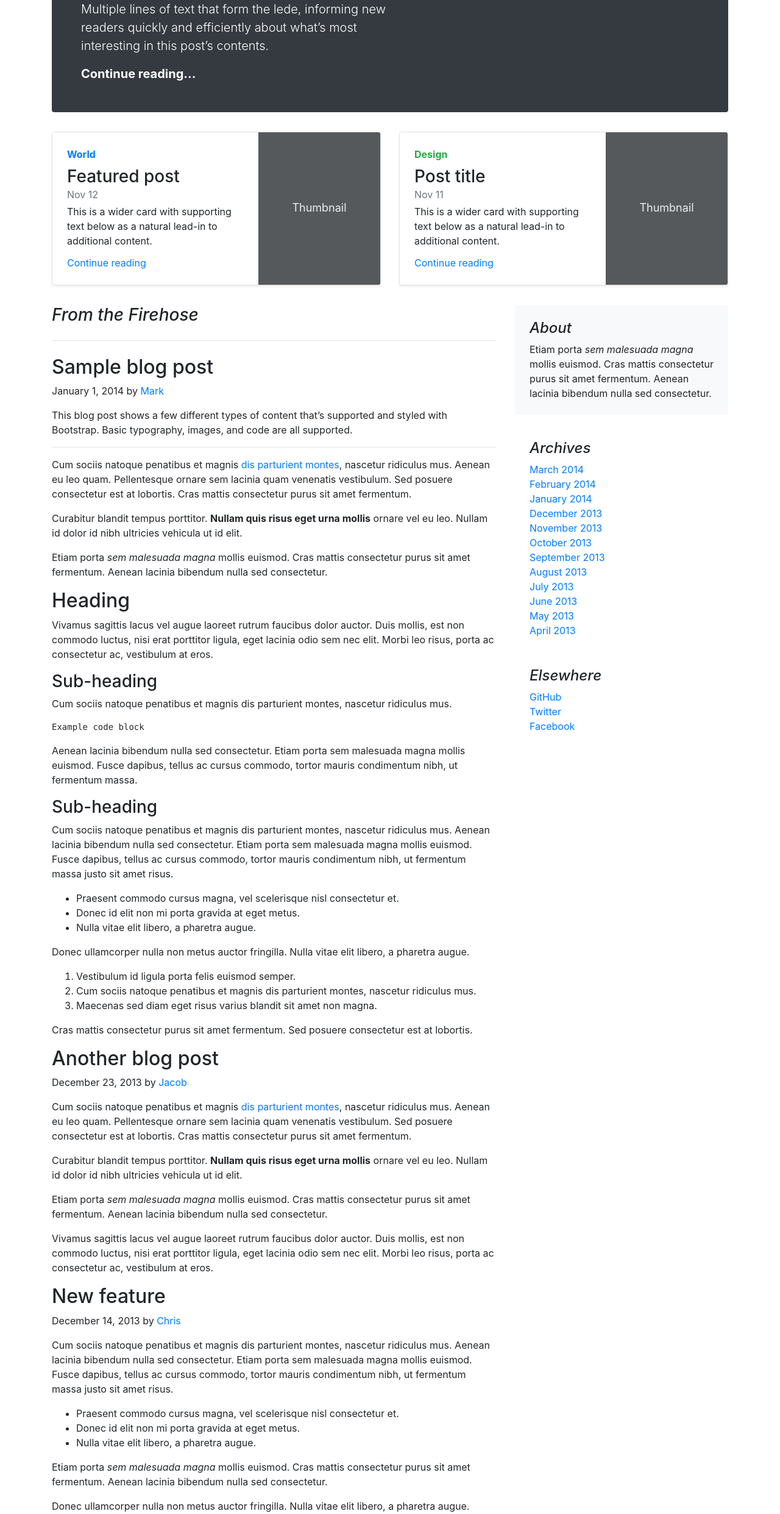
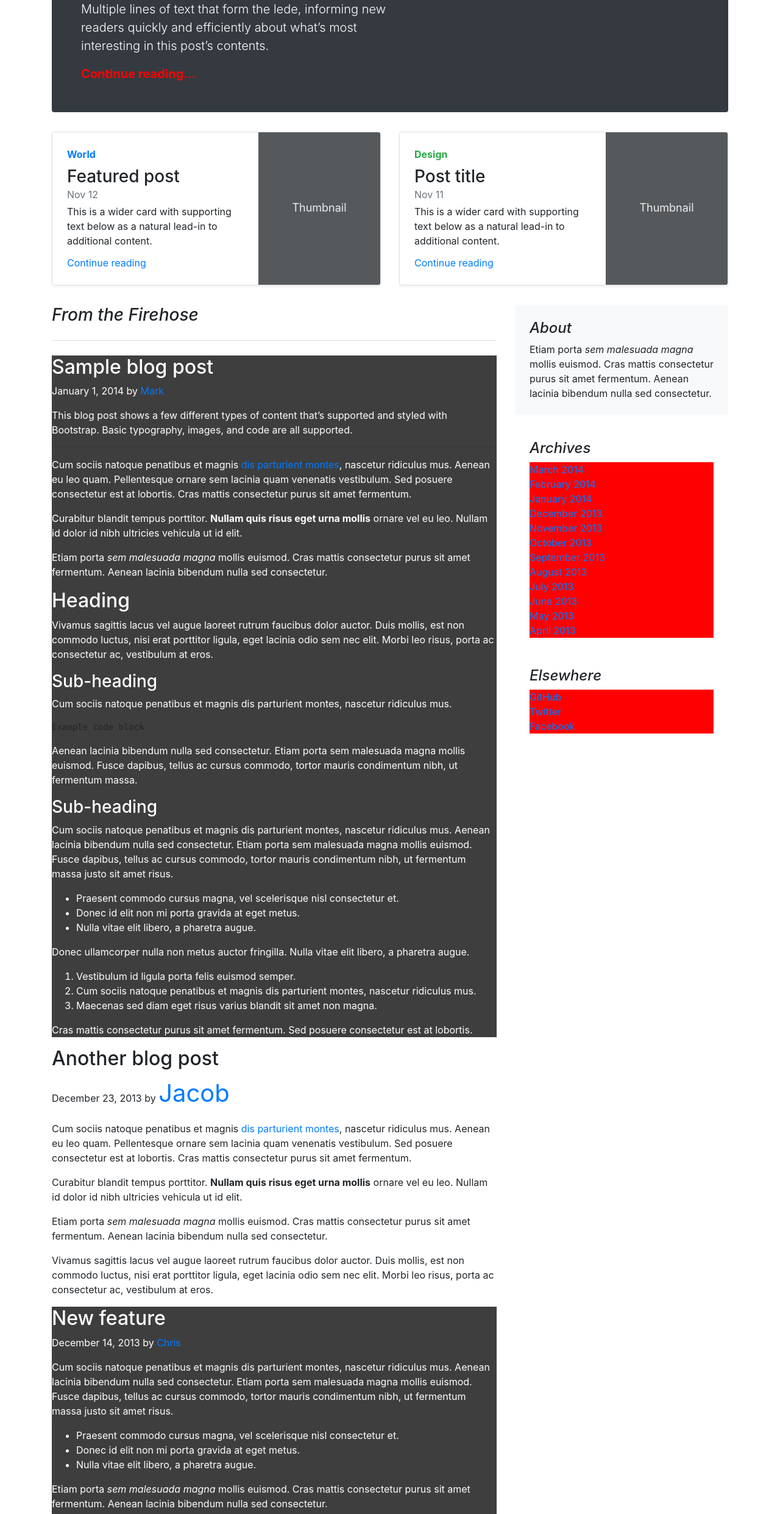
Before and after one commit to hsattar/Strive-M2-D7, a plain HTML site: page index.html in a window 1280 px wide. Shown: the part 317-2800 px from the top of the page at 61% size. Drawn offline with nearby package versions, Linux system fonts and the light colour scheme.

Commit message:
Solved CSS Ex 1 - 10 NOT 7

```diff
--- a/style.css
+++ b/style.css
@@ -9,6 +9,67 @@ EX8) Write a selector to target the second post author
 EX9) Write a selector to target the "back to top" link     #### EXTRA Try doing it without targeting the footer element directly
 EX10) Write a selector to target the footer */
 
+/* EX 1 */
+
 .jumbotron h1 {
   color: red;
 }
+
+/* EX 2 */
+
+nav.nav a {
+  color: blue !important;
+}
+
+/* EX 3 */
+
+.jumbotron a {
+  color: red !important;
+}
+
+/* EX 4 */
+
+.blog-post:first-of-type {
+  background-color: #3e3e3e;
+  color: white;
+}
+
+/* EX 5 */
+
+nav.nav a:nth-child(even) {
+  color: #3e3e3e !important;
+}
+
+/* EX 6 */
+
+.blog-post:last-of-type {
+  background-color: #3e3e3e;
+  color: white;
+}
+
+/* TODO: EX 7 */
+/* .blog-sidebar h4 + ol:first-of-type {
+  background-color: red;
+} */
+
+.list-unstyled:first-of-type {
+  background-color: red;
+}
+
+/* EX 8 */
+
+.blog-post:nth-of-type(2) .blog-post-meta a {
+  font-size: 2.5rem;
+}
+
+/* EX 9 */
+
+.blog-footer p:last-of-type a:last-child {
+  background-color: red;
+}
+
+/* EX 10 */
+
+footer {
+  background-color: lightgrey;
+}
```
